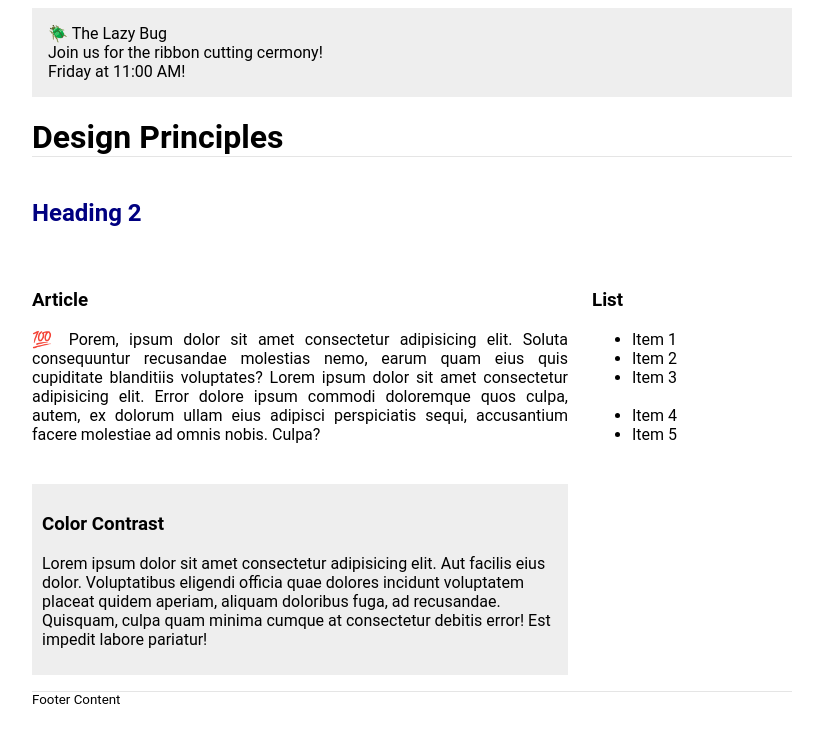
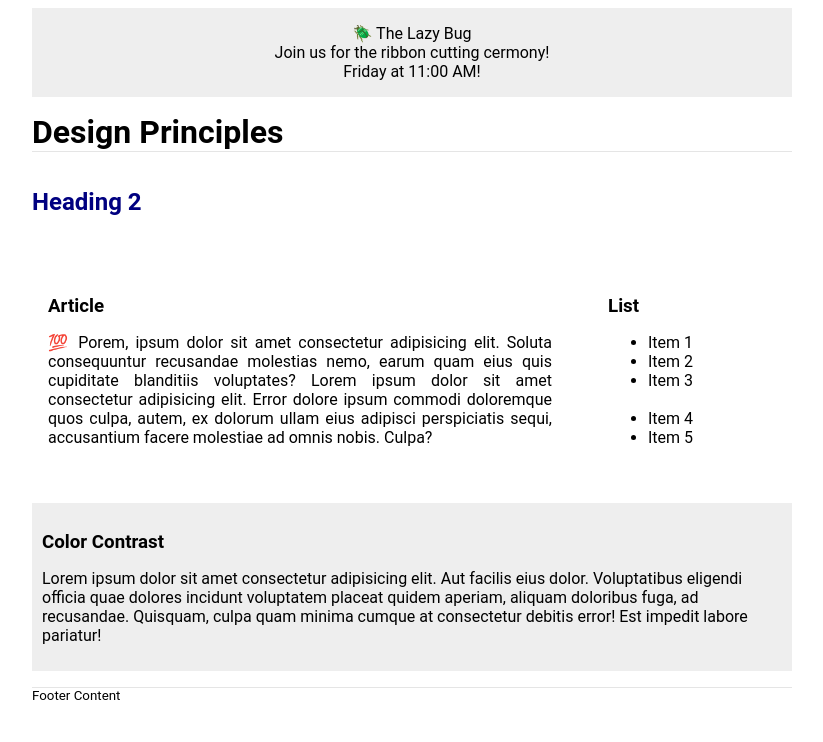
Before and after one commit to gilcota/wdd230, a plain HTML site: page lesson02/design.html in a window 1280 px wide. Shown: the whole page, without its empty margins (228-1051 px from the left). Drawn offline with Linux system fonts and the light colour scheme.

```diff
--- /dev/null
+++ b/lesson01/styles/media-query-large.css
@@ -0,0 +1,11 @@
+@media screen and (min-width: 500px) {
+    header {
+        background-color: black;
+        color: white;
+    }
+
+    main {
+        display: grid;
+        grid-template-columns: 1fr 1fr;
+    }
+}
--- /dev/null
+++ b/lesson01/styles/media-query.css
@@ -0,0 +1,24 @@
+body {
+    font-family: 'Roboto', sans-serif;
+}
+
+header,
+main,
+footer {
+    max-width: 640px;
+    margin: 1rem auto;
+    border: 1px solid #bbb;
+    padding: 1rem;
+    background-color: #a0aadc;
+}
+
+main {
+    display: grid;
+    grid-template-columns: 1fr;
+    grid-gap: 1rem;
+}
+
+section {
+    padding: 1rem;
+    background-color: white;
+}
--- a/lesson02/design.html
+++ b/lesson02/design.html
@@ -4,7 +4,9 @@
 <head>
     <meta charset="UTF-8">
     <meta name="viewport" content="width=device-width, initial-scale=1.0">
-    <title>Document</title>
+    <title>WDD 230 - Web Design Principles Example</title>
+    <meta name="description" content="Web design principles learning activity example page.">
+    <meta name="author" content="Mahonri Gil">
 
     <link rel="stylesheet" href="styles/design.css">
 
--- a/lesson02/styles/design.css
+++ b/lesson02/styles/design.css
@@ -12,10 +12,12 @@ footer {
 .banner {
     padding: 1rem;
     background-color: #eee;
+    text-align: center;
 }
 
 h1 {
     border-bottom: 1px solid rgba(0, 0, 0, 0.1);
+    margin: 1rem 0;
 }
 
 main {
@@ -24,10 +26,18 @@ main {
     grid-gap: 1.5rem;
 }
 
+section {
+    padding: 1rem;
+}
+
 h2 {
     color: navy;
     text-align: left;
     grid-column: 1/3;
+}
+
+h3 {
+    margin-bottom: .5rem;
 }
 
 article p {
@@ -37,6 +47,7 @@ article p {
 .callout {
     color: black;
     background-color: #eee;
+    grid-column: 1 / 3;
     padding: 10px;
 }
 
```
Also changed, not shown: lesson01/media-query.html (added, +42 -0 lines).
